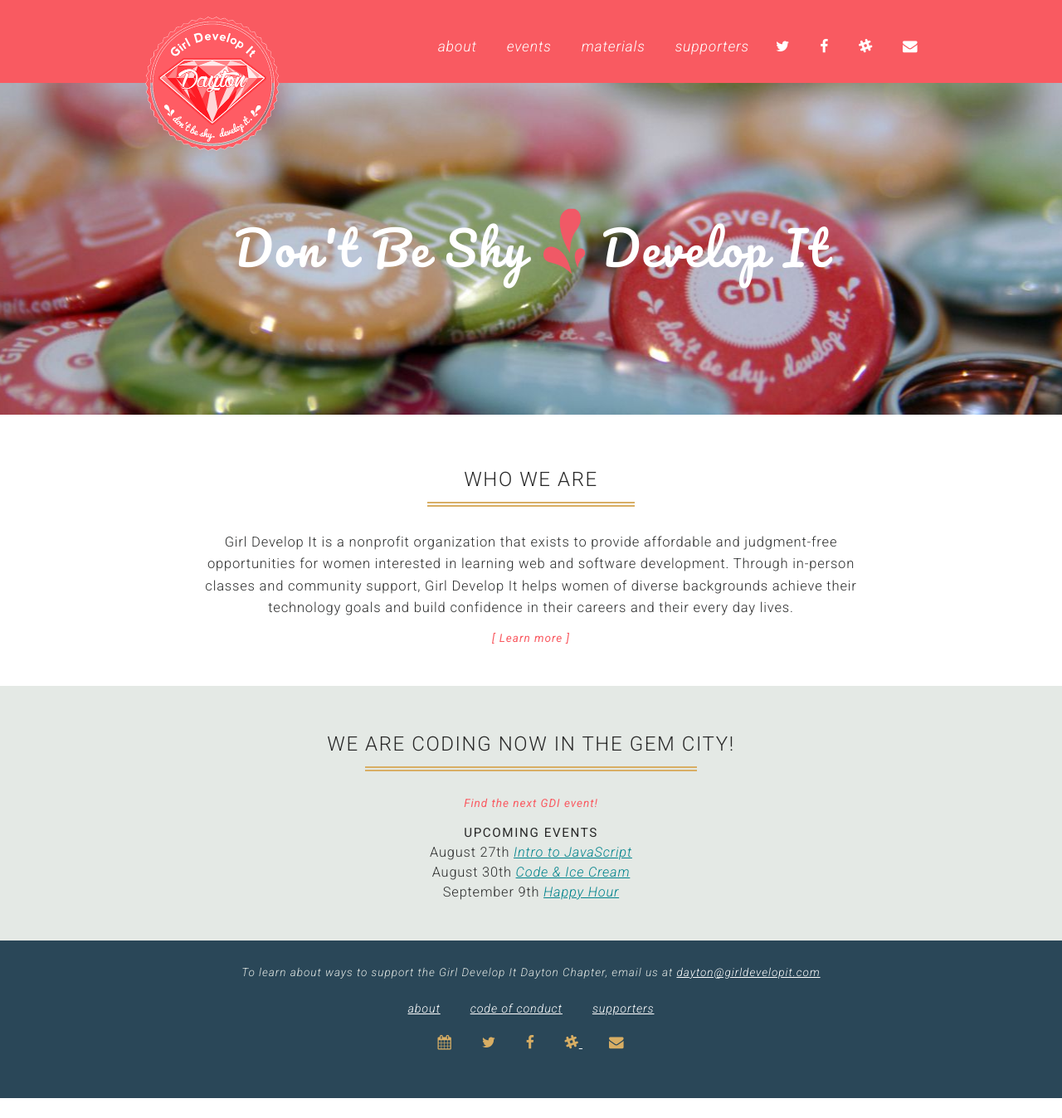
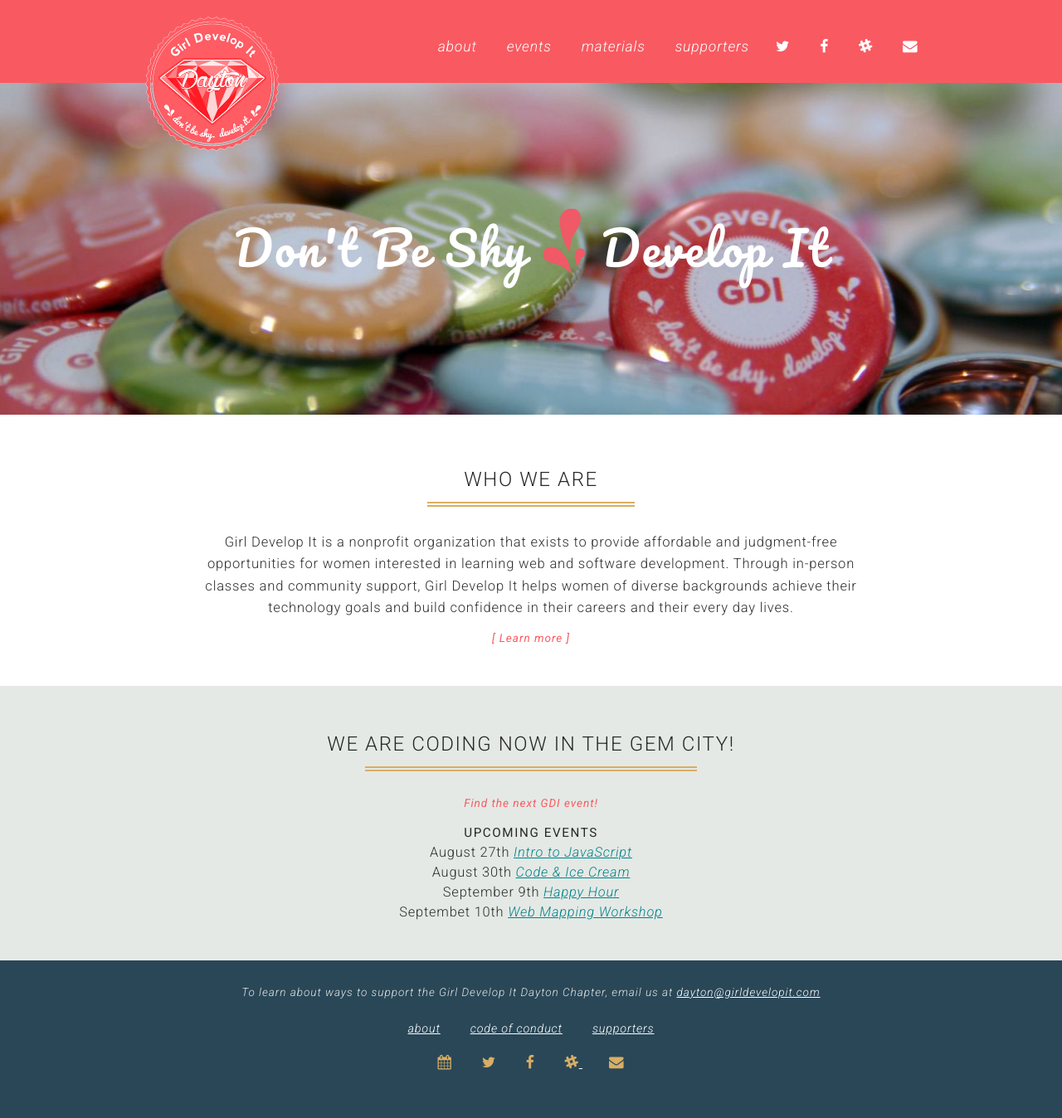
Before and after one commit to dytcodetogether/gdidayton, a Jekyll site: the page built from index.html, in a window 1280 px wide. Shown: the whole page at 83% size. Built offline with Jekyll 4.4.1, drawn with Linux system fonts in a browser that asks for light colours; nearby versions of some CDN libraries; before the commit the page ends 1324 px from its top, so only the background shows below that.

Commit message:
Added web mapping workshop

```diff
--- a/index.html
+++ b/index.html
@@ -43,6 +43,9 @@
           <p>
             September 9th <a href="http://www.meetup.com/Girl-Develop-It-Dayton/events/233442385/">Happy Hour</a>
           </p>
+          <p>
+           Septembet 10th <a href="https://www.eventbrite.com/e/web-mapping-workshop-tickets-26604276106">Web Mapping Workshop</a>
+          </p>
       </div>
 
 
```
